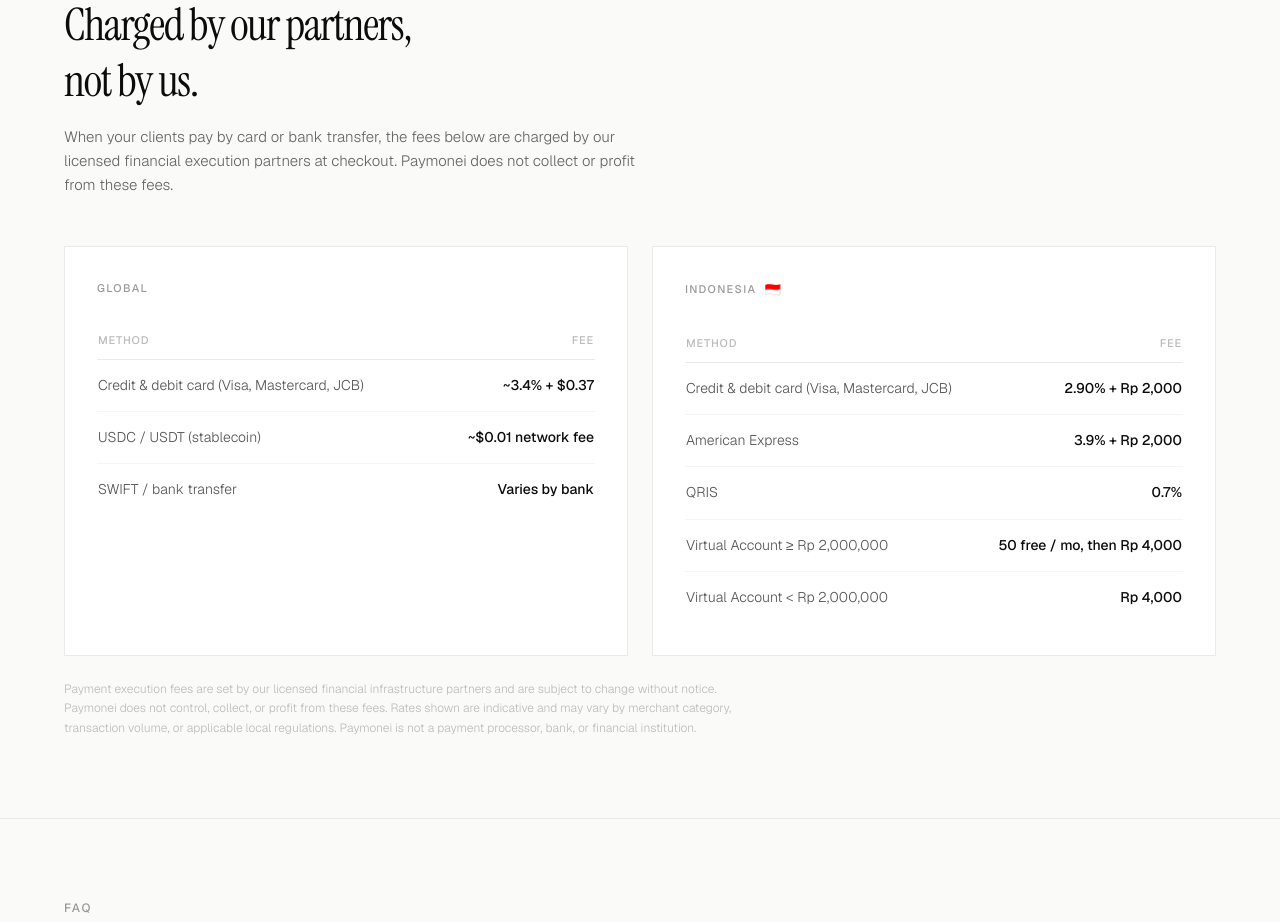
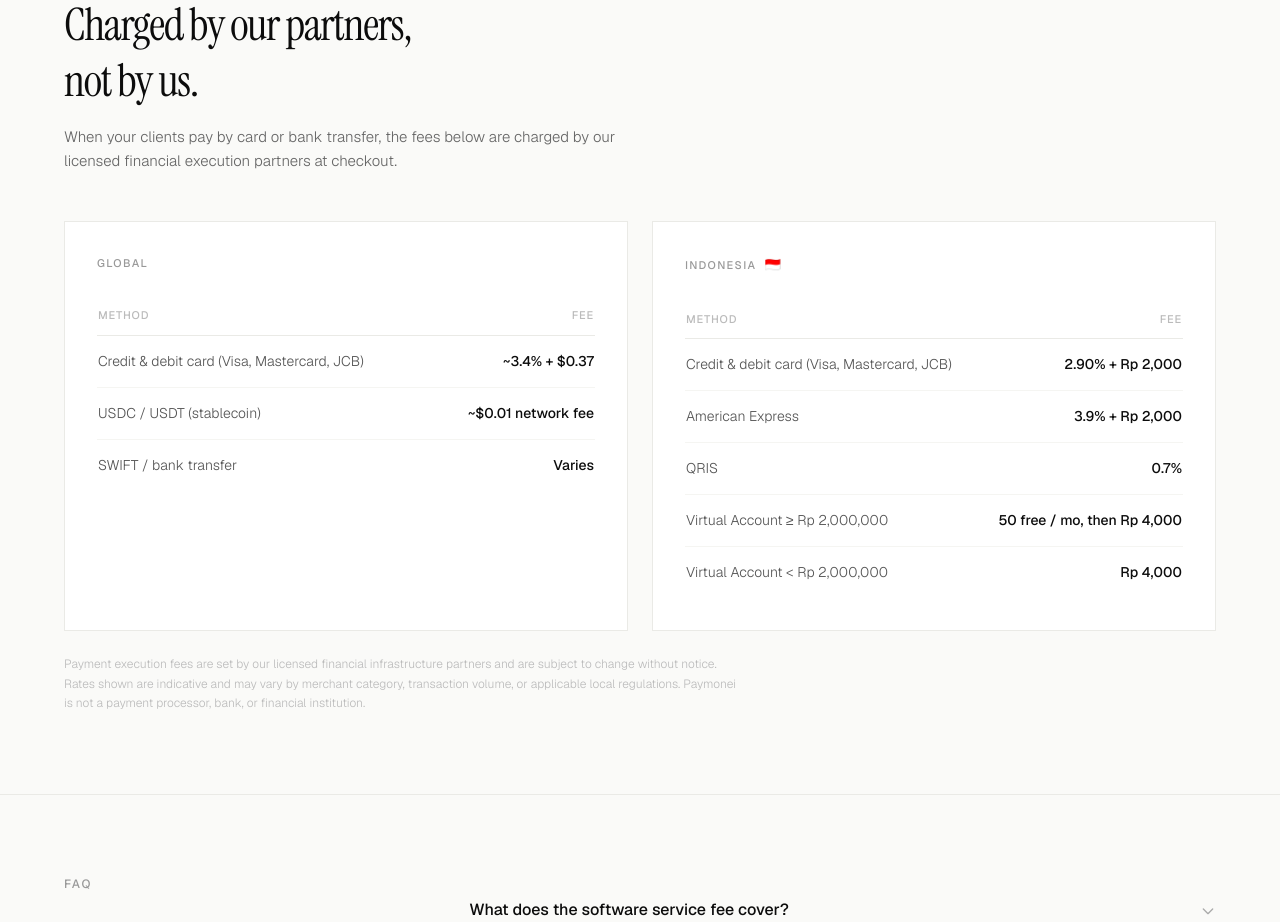
Before and after one commit to omniasky/paymonei-website, a Next.js app: page /pricing in a window 1280 px wide. Shown: the part 3200-4122 px from the top of the page. Built offline with nearby package versions, Linux system fonts and the light colour scheme.

Commit message:
pricing: clean execution fees copy — tighten intro, shorten SWIFT label, trim disclaimer

```diff
--- a/src/app/pricing/page.tsx
+++ b/src/app/pricing/page.tsx
@@ -523,7 +523,7 @@ export default function PricingPage() {
               Charged by our partners,<br />not by us.
             </h2>
             <p className="text-[15px] text-[#666] font-light leading-relaxed mb-12 max-w-xl">
-              When your clients pay by card or bank transfer, the fees below are charged by our licensed financial execution partners at checkout. Paymonei does not collect or profit from these fees.
+              When your clients pay by card or bank transfer, the fees below are charged by our licensed financial execution partners at checkout.
             </p>
 
             <div className="grid md:grid-cols-2 gap-6">
@@ -548,7 +548,7 @@ export default function PricingPage() {
                     </tr>
                     <tr>
                       <td className="py-3.5 pr-4 text-[14px] text-[#555] font-light">SWIFT / bank transfer</td>
-                      <td className="py-3.5 text-right text-[14px] text-[#0C0C0C] font-medium whitespace-nowrap">Varies by bank</td>
+                      <td className="py-3.5 text-right text-[14px] text-[#0C0C0C] font-medium whitespace-nowrap">Varies</td>
                     </tr>
                   </tbody>
                 </table>
@@ -594,7 +594,7 @@ export default function PricingPage() {
             </div>
 
             <p className="mt-6 text-[12px] text-[#BBB] font-light leading-relaxed max-w-2xl">
-              Payment execution fees are set by our licensed financial infrastructure partners and are subject to change without notice. Paymonei does not control, collect, or profit from these fees. Rates shown are indicative and may vary by merchant category, transaction volume, or applicable local regulations. Paymonei is not a payment processor, bank, or financial institution.
+              Payment execution fees are set by our licensed financial infrastructure partners and are subject to change without notice. Rates shown are indicative and may vary by merchant category, transaction volume, or applicable local regulations. Paymonei is not a payment processor, bank, or financial institution.
             </p>
           </div>
         </section>
```
